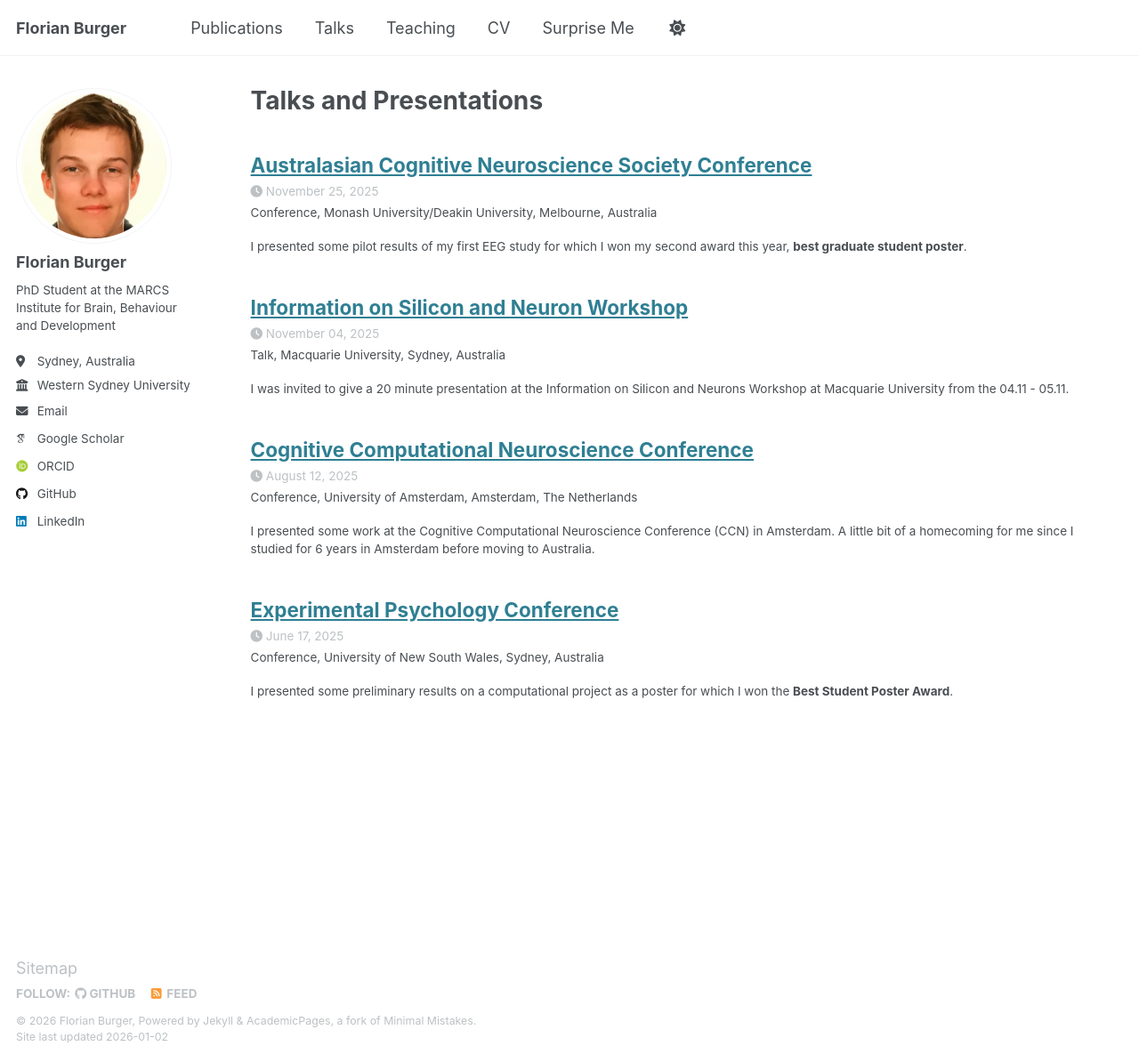
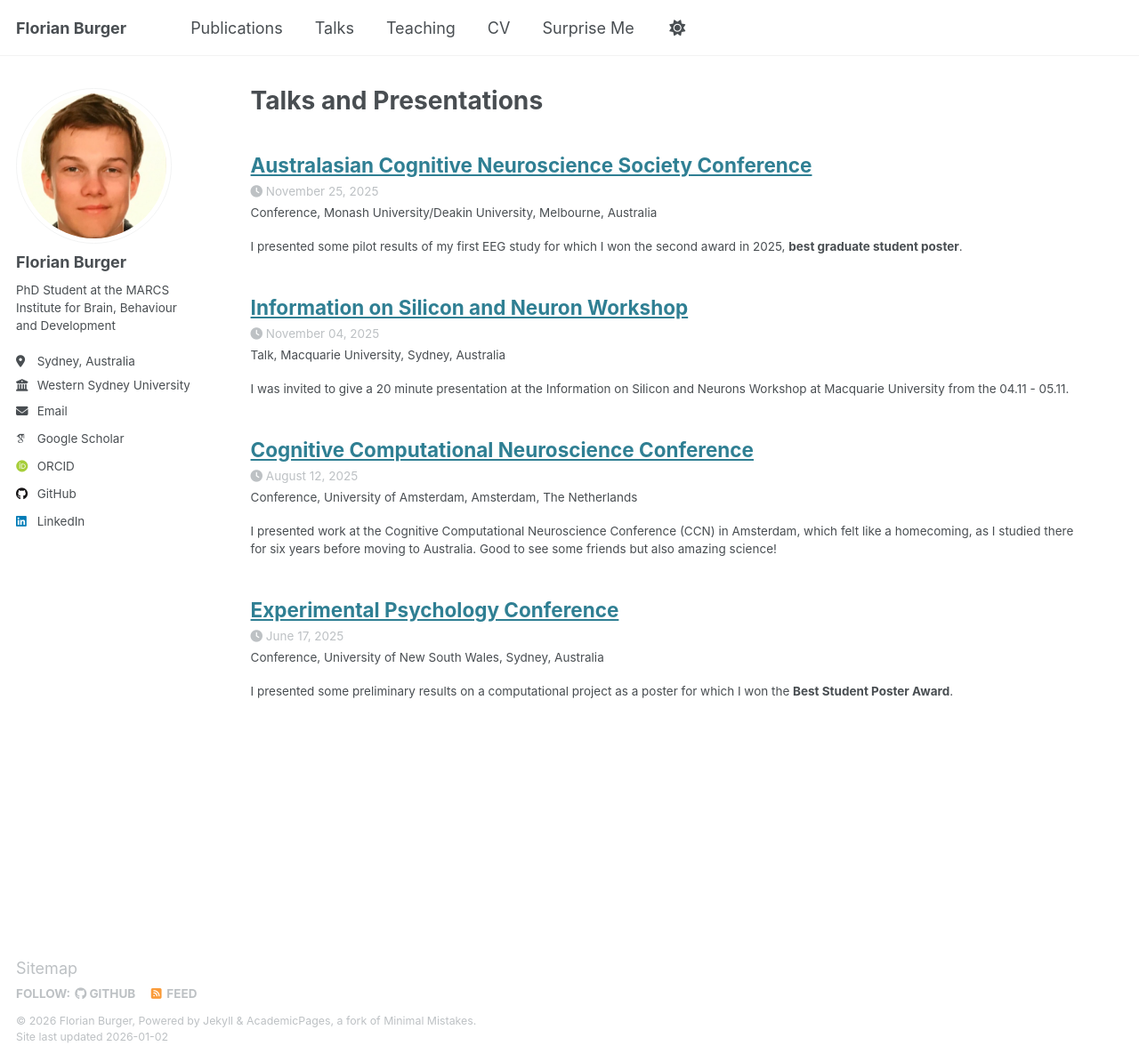
Before and after one commit to Flo-Burger/Flo-Burger.github.io, a Jekyll site: the page built from _pages/talks.html, in a window 1280 px wide and 1194 px high. Shown: the whole window at 89% size. Built offline with Jekyll 4.4.1, drawn with Linux system fonts in a browser that asks for light colours; some web fonts are replaced.

Commit message:
Talk_Updates_with_Years

```diff
--- a/_talks/ACNS_2025.md
+++ b/_talks/ACNS_2025.md
@@ -7,4 +7,4 @@ date: 25.11.2025
 location: "Melbourne, Australia"
 ---
 
-I presented some pilot results of my first EEG study for which I won my second award this year, __best graduate student poster__.
+I presented some pilot results of my first EEG study for which I won the second award in 2025, __best graduate student poster__.
--- a/_talks/CCN_2025.md
+++ b/_talks/CCN_2025.md
@@ -7,4 +7,4 @@ date: 12.08.2025
 location: "Amsterdam, The Netherlands"
 ---
 
-I presented some work at the Cognitive Computational Neuroscience Conference (CCN) in Amsterdam. A little bit of a homecoming for me since I studied for 6 years in Amsterdam before moving to Australia.
+I presented work at the Cognitive Computational Neuroscience Conference (CCN) in Amsterdam, which felt like a homecoming, as I studied there for six years before moving to Australia. Good to see some friends but also amazing science!
```
